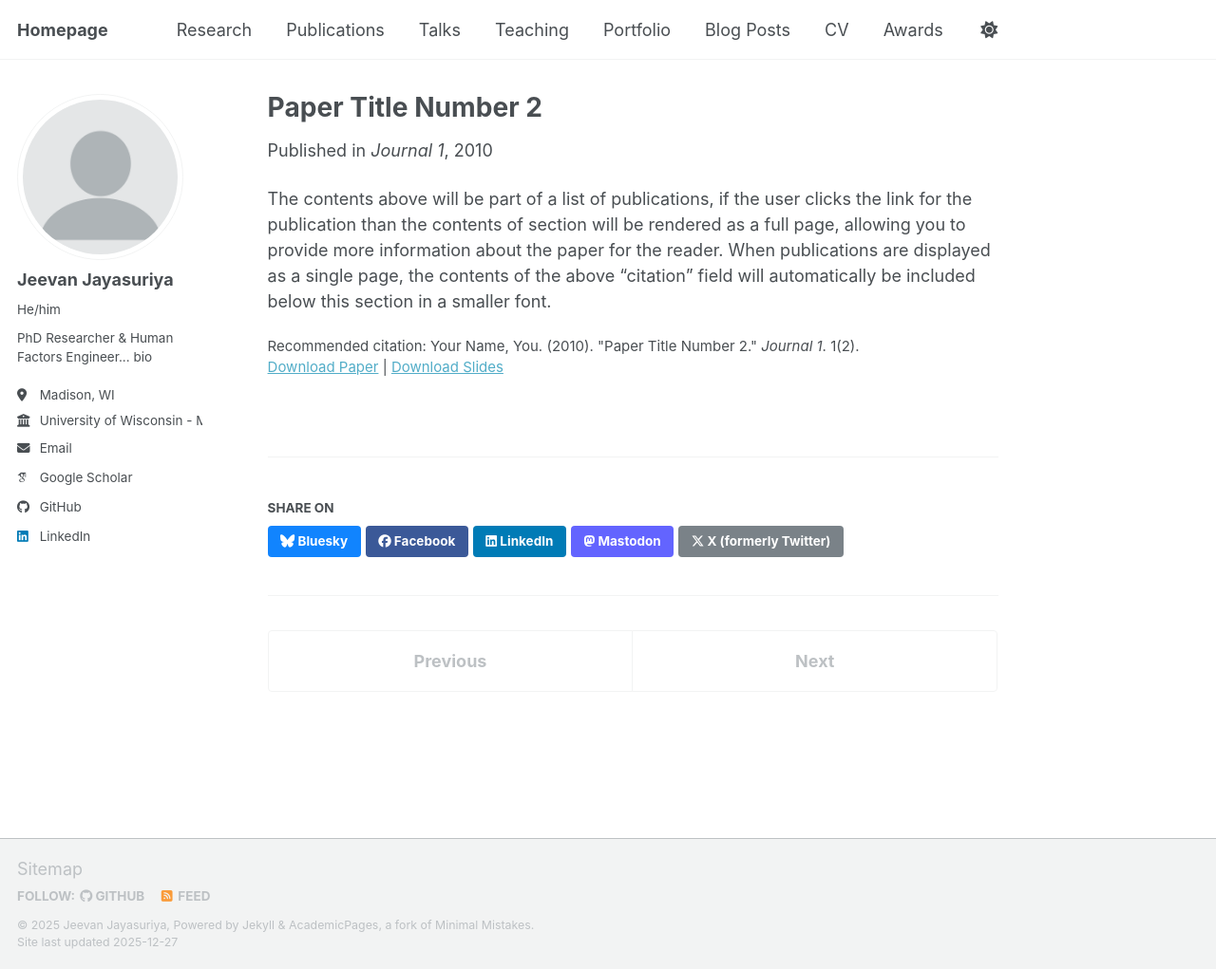
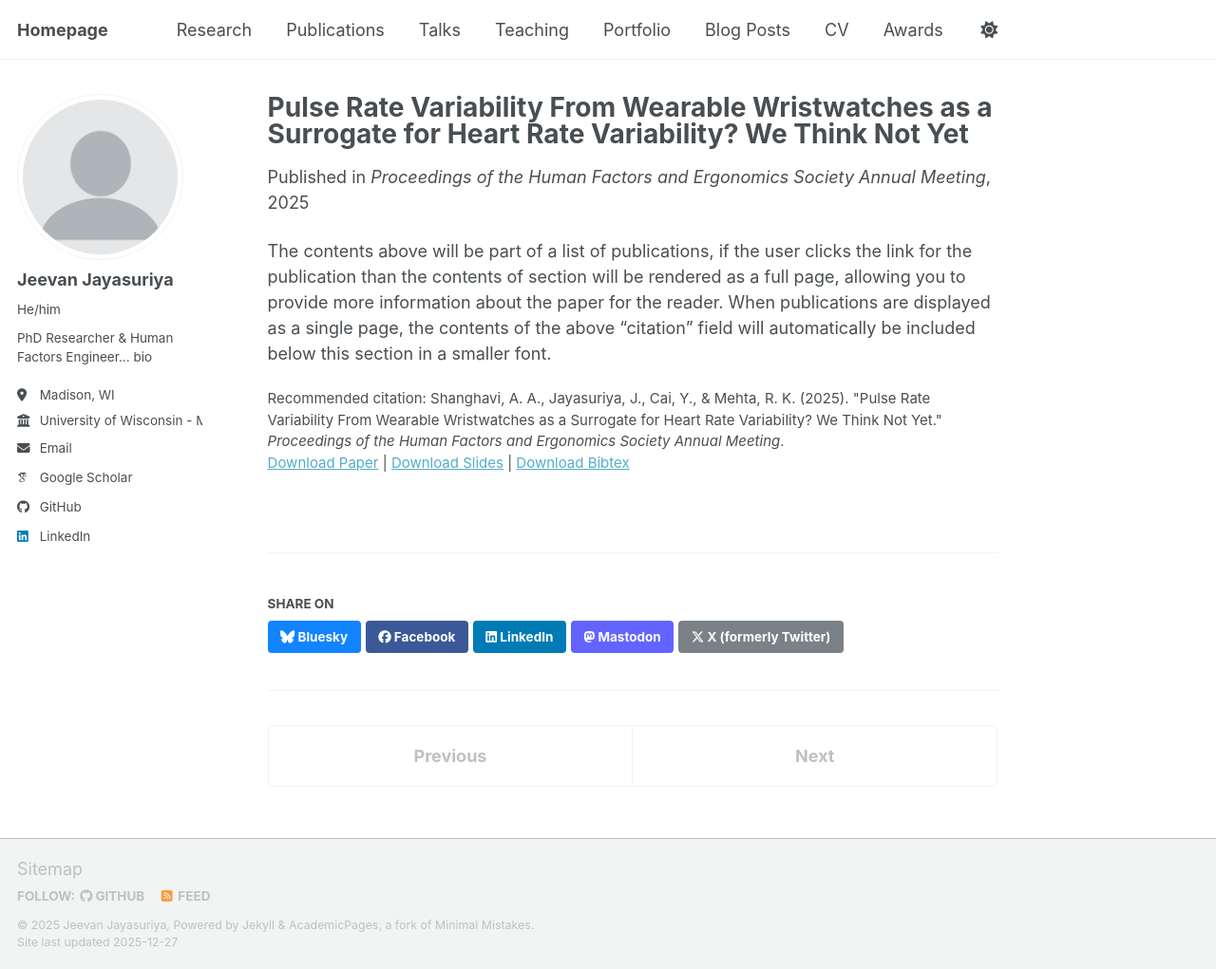
Before and after one commit to Kushi-Jj/kushi-bio.github.io, a Jekyll site: the page built from _publications/2010-10-01-paper-title-number-2.md, in a window 1280 px wide and 1021 px high. Shown: the whole window at 95% size. Built offline with Jekyll 4.4.1, drawn with Linux system fonts in a browser that asks for light colours; some web fonts are replaced; a script bundle is joined from its source files by our own code; library files that are not in the unit come from our copies.

Commit message:
Revise publication details for pulse rate variability paper
Updated the publication details for the paper on pulse rate variability from wearables, including title, date, venue, and URLs.

```diff
--- a/_publications/2010-10-01-paper-title-number-2.md
+++ b/_publications/2010-10-01-paper-title-number-2.md
@@ -1,14 +1,16 @@
 ---
-title: "Paper Title Number 2"
+title: "Pulse Rate Variability From Wearable Wristwatches as a Surrogate for Heart Rate Variability? We Think Not Yet"
 collection: publications
-category: manuscripts
-permalink: /publication/2010-10-01-paper-title-number-2
-excerpt: 'This paper is about the number 2. The number 3 is left for future work.'
-date: 2010-10-01
-venue: 'Journal 1'
-slidesurl: 'https://academicpages.github.io/files/slides2.pdf'
-paperurl: 'https://academicpages.github.io/files/paper2.pdf'
-citation: 'Your Name, You. (2010). &quot;Paper Title Number 2.&quot; <i>Journal 1</i>. 1(2).'
+category: conference-papers
+permalink: /publication/2025-prv-hrv-wearables
+excerpt: "This study evaluates whether pulse rate variability derived from wrist-worn wearables can reliably substitute heart rate variability measures."
+date: 2025-01-01
+venue: "Proceedings of the Human Factors and Ergonomics Society Annual Meeting"
+paperurl: "https://doi.org/10.1177/10711813251357929"
+slidesurl: ""
+bibtexurl: ""
+citation: "Shanghavi, A. A., Jayasuriya, J., Cai, Y., & Mehta, R. K. (2025). &quot;Pulse Rate Variability From Wearable Wristwatches as a Surrogate for Heart Rate Variability? We Think Not Yet.&quot; <i>Proceedings of the Human Factors and Ergonomics Society Annual Meeting</i>."
 ---
 
+
 The contents above will be part of a list of publications, if the user clicks the link for the publication than the contents of section will be rendered as a full page, allowing you to provide more information about the paper for the reader. When publications are displayed as a single page, the contents of the above "citation" field will automatically be included below this section in a smaller font.
```
